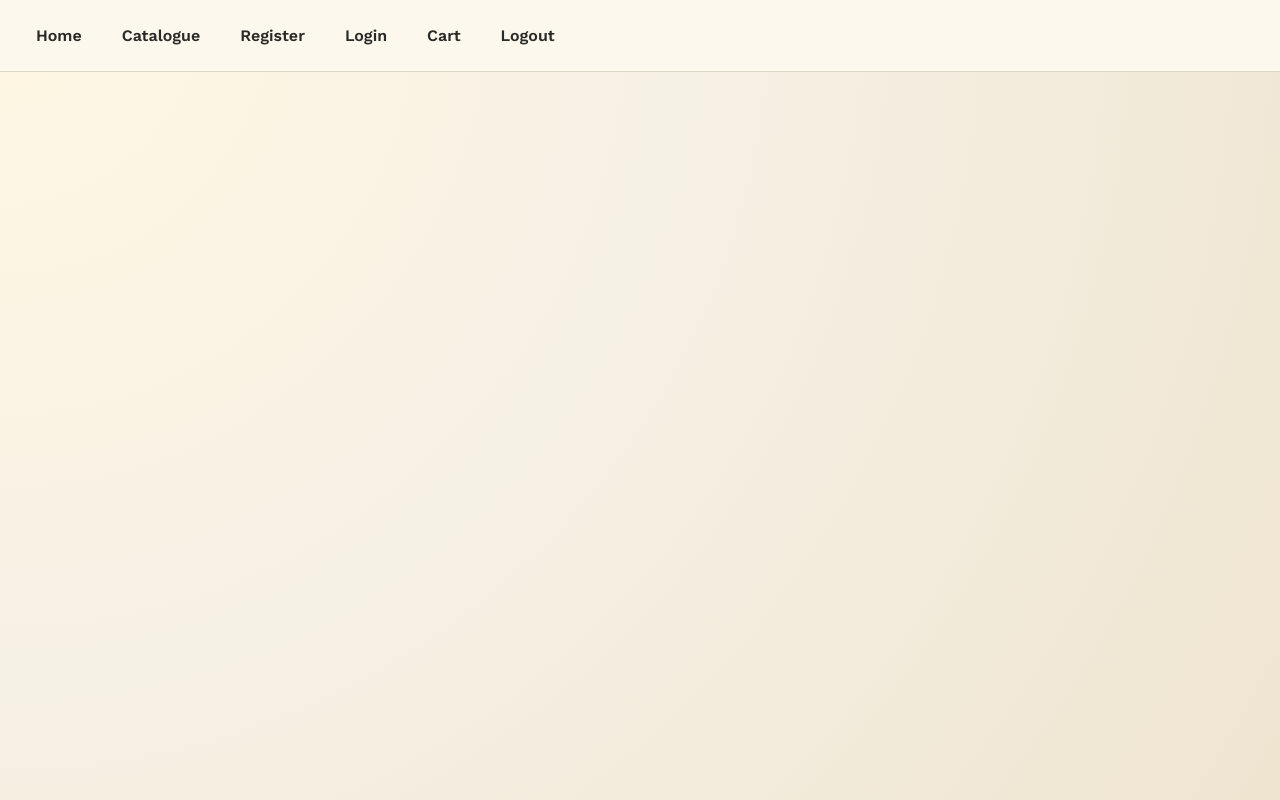
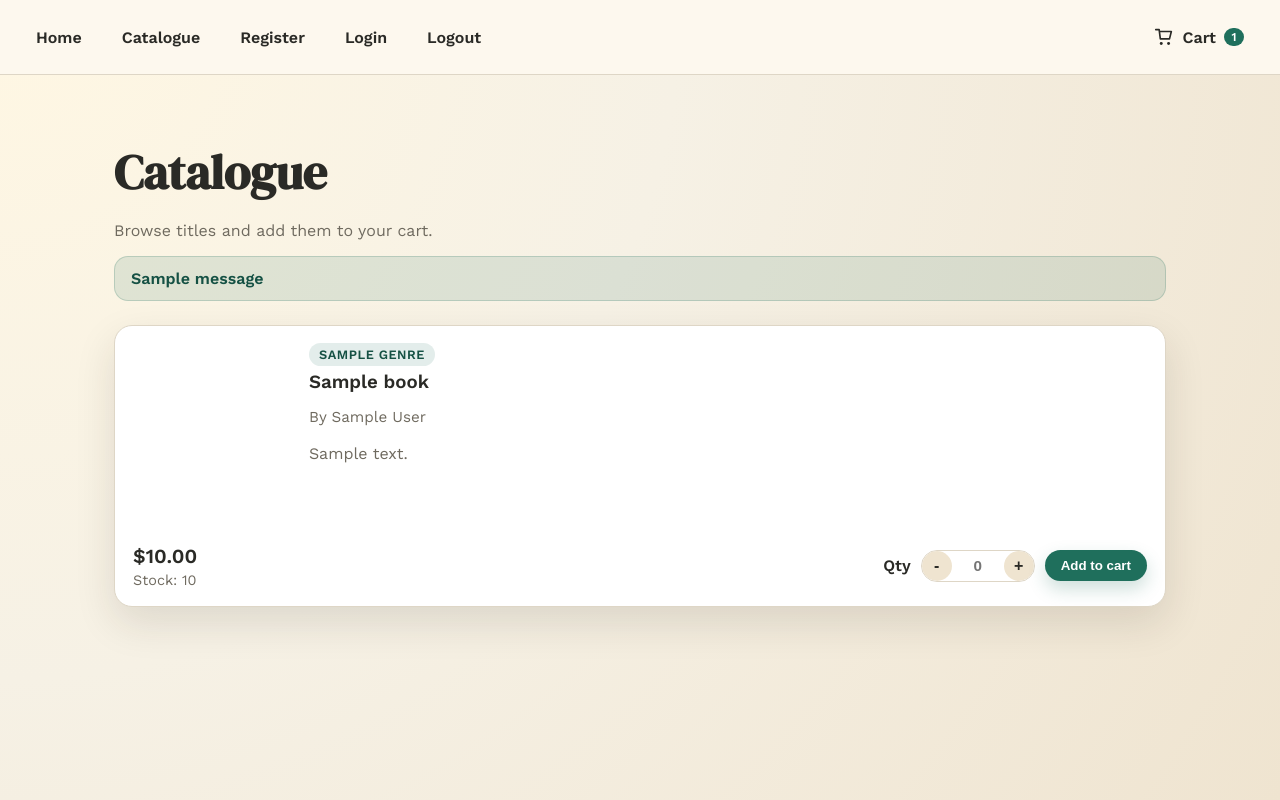
Before and after one commit to bobs292/SWE30003_Book_Store_Website, a Flask app: template templates/catalogue.html in a window 1280 px wide. Run offline with Flask 3, Linux system fonts and the light colour scheme; the template is opened without the code that fills it: most values are stand-ins (such as "Sample title", 1, 10 or a date in 2020); one stand-in notice (Sample message) is shown.

Commit message:
update base.html, cart.html, catalogue.html

```diff
--- a/templates/base.html
+++ b/templates/base.html
@@ -7,6 +7,7 @@
 
 <body>
     <nav>
+        <div class="nav-left">
             <a href="{{ url_for('homepage') }}" class="{% if request.endpoint == 'homepage' %}active{% endif %}">Home</a>
             <a href="{{ url_for('catalogue') }}" class="{% if request.endpoint == 'catalogue' %}active{% endif %}">Catalogue</a>
 
@@ -14,8 +15,23 @@
             <a href="{{ url_for('register') }}" class="{% if request.endpoint == 'register' %}active{% endif %}">Register</a>
             <a href="{{ url_for('login') }}" class="{% if request.endpoint == 'login' %}active{% endif %}">Login</a>
             <!-- change to when logged in is visible-->
-        <a href="{{ url_for('cart') }}" class="{% if request.endpoint == 'cart' %}active{% endif %}">Cart</a>
             <a href="{{ url_for('logout') }}">Logout</a>
+        </div>
+        <div class="nav-right">
+            <a href="{{ url_for('cart') }}" class="cart-link {% if request.endpoint == 'cart' %}active{% endif %}">
+                <span class="cart-icon" aria-hidden="true">
+                    <svg viewBox="0 0 24 24" role="img" focusable="false">
+                        <path d="M7 6h13l-2 8H8L6.7 4H3" fill="none" stroke="currentColor" stroke-width="1.8" stroke-linecap="round" stroke-linejoin="round"></path>
+                        <circle cx="9" cy="19" r="1.6" fill="currentColor"></circle>
+                        <circle cx="17" cy="19" r="1.6" fill="currentColor"></circle>
+                    </svg>
+                </span>
+                <span>Cart</span>
+                {% if cart_count and cart_count > 0 %}
+                <span class="cart-count">{{ cart_count }}</span>
+                {% endif %}
+            </a>
+        </div>
     </nav>
     <div class="container">
         {% block content %}{% endblock %}
--- a/templates/catalogue.html
+++ b/templates/catalogue.html
@@ -6,7 +6,86 @@
 {% extends "base.html" %}
 
 {% block content %}
-<div>
+<div class="page-header">
+    <h1>Catalogue</h1>
+    <p>Browse titles and add them to your cart.</p>
+</div>
 
+{% with messages = get_flashed_messages() %}
+    {% if messages %}
+    <div class="flash">
+        {{ messages[0] }}
+    </div>
+    {% endif %}
+{% endwith %}
+
+{% if books %}
+<div class="book-grid">
+    {% for book in books %}
+    <div class="book-card">
+        <div class="book-card-body">
+            <div class="book-cover" style="background: {{ book.cover_color or '#d6cbb8' }};">
+                <span class="cover-title">{{ book.title }}</span>
+                <span class="cover-author">{{ book.author }}</span>
+            </div>
+            <div class="book-details">
+                <span class="genre-tag">{{ book.genre }}</span>
+                <h3>{{ book.title }}</h3>
+                <p class="meta">By {{ book.author }}</p>
+                <p class="book-description">{{ book.description }}</p>
+            </div>
+        </div>
+        <div class="book-card-footer">
+            <div class="price-stock">
+                <span class="price">${{ '%.2f'|format(book.price) }}</span>
+                <span class="stock">Stock: {{ book.stock }}</span>
+            </div>
+
+            {% if book.stock > 0 %}
+            <form class="inline-form" method="post" action="{{ url_for('cart_add') }}">
+                <input type="hidden" name="book_id" value="{{ book.id }}">
+                <div class="qty-control">
+                    <span class="qty-label">Qty</span>
+                    <div class="qty-stepper">
+                        <button type="button" class="qty-btn" data-action="decrease" aria-label="Decrease quantity">-</button>
+                        <input type="number" name="quantity" min="0" max="{{ book.stock }}" value="" placeholder="0">
+                        <button type="button" class="qty-btn" data-action="increase" aria-label="Increase quantity">+</button>
+                    </div>
+                </div>
+                <button type="submit">Add to cart</button>
+            </form>
+            {% else %}
+            <p class="out-of-stock">Out of stock</p>
+            {% endif %}
+        </div>
+    </div>
+    {% endfor %}
 </div>
+{% else %}
+<p>No books are available right now.</p>
+{% endif %}
+
+<script>
+    document.addEventListener('click', (event) => {
+        const button = event.target.closest('.qty-btn');
+        if (!button) {
+            return;
+        }
+
+        const stepper = button.closest('.qty-stepper');
+        const input = stepper ? stepper.querySelector('input[type="number"]') : null;
+        if (!input) {
+            return;
+        }
+
+        const min = parseInt(input.min || '0', 10);
+        const max = parseInt(input.max || '999', 10);
+        const current = parseInt(input.value, 10);
+        const safeCurrent = Number.isNaN(current) ? 0 : current;
+        const delta = button.dataset.action === 'increase' ? 1 : -1;
+        const next = safeCurrent + delta;
+        const clamped = Math.min(max, Math.max(min, next));
+        input.value = clamped <= 0 ? '' : clamped;
+    });
+</script>
 {% endblock %}
```
Also changed, not shown: templates/cart.html (+55 -2 lines). Lines whose indentation alone changed are shown as unchanged.
